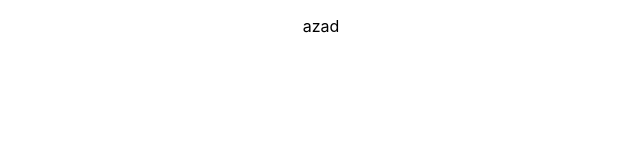
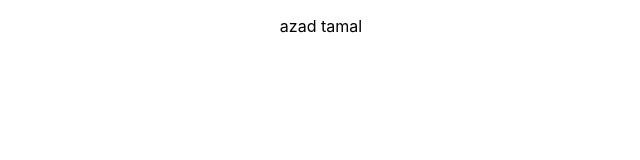
Before and after one commit to mrazadtamal/MERN-STACK-BLOG-2022-client, a React (Create React App) app: page / in a window 1280 px wide. Shown: the top 160 px of the page, without its empty margins (319-959 px from the left). Built offline with nearby package versions, Linux system fonts and the light colour scheme.

Commit message:
project setpu

```diff
--- a/src/App.js
+++ b/src/App.js
@@ -3,7 +3,7 @@ import "./App.css";
 function App() {
   return (
     <div className="App">
-      <p>azad</p>
+      <p>azad tamal</p>
     </div>
   );
 }
```
